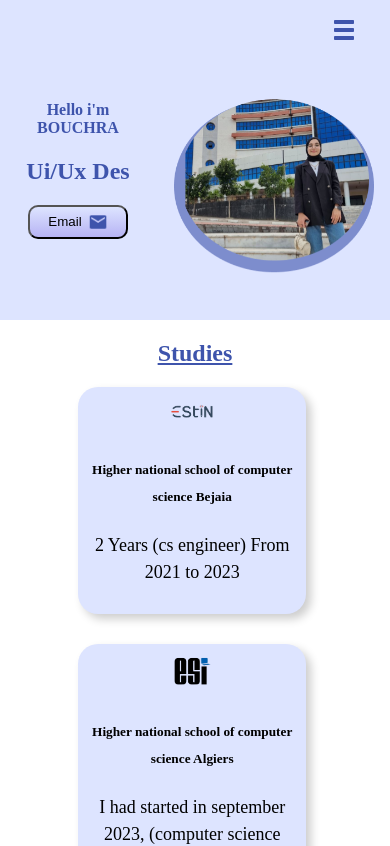
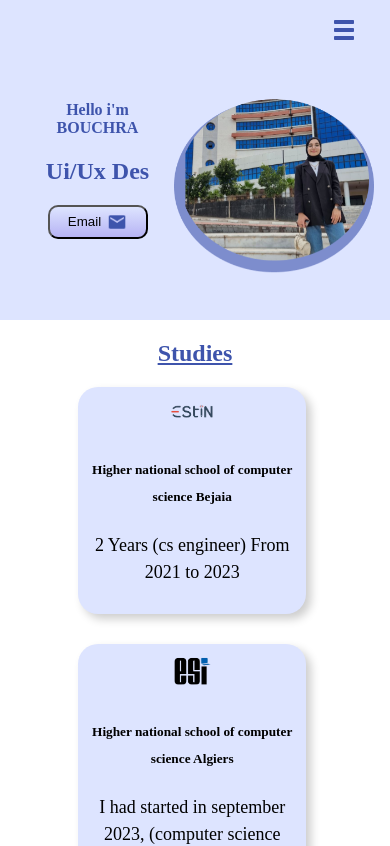
Before and after one commit to bouchrabenkhelifa/portfolio, a React (Create React App) app: page / in a window 390 px wide. Shown: the top 846 px of the page. Built offline with nearby package versions, Linux system fonts and the light colour scheme.

Commit message:
Initial commit

```diff
--- a/src/styles/navbar.css
+++ b/src/styles/navbar.css
@@ -245,7 +245,7 @@
         height: 320px;
     }
     .iteeeeeem1{
-        margin-left: 5%;
+        margin-left: 10%;
         margin-top: 5%;
         width: 30%;
     }
```
